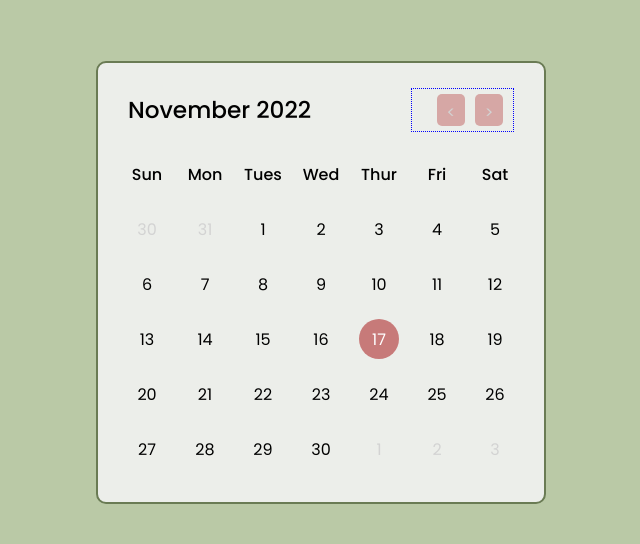
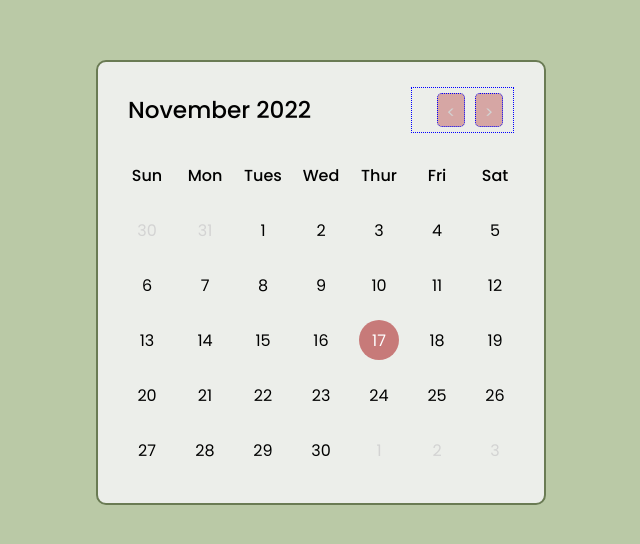
Before and after one commit to juanmatthew/calendar-project, a plain HTML site: page index.html in a window 1280 px wide. Shown: the part 118-662 px from the top of the page, without its empty margins (319-959 px from the left). Drawn offline with Linux system fonts and the light colour scheme.

Commit message:
updated the span styles for the chevron symbols

```diff
--- a/main.css
+++ b/main.css
@@ -54,9 +54,10 @@ header .icons span {
     /* border: 1px dotted yellow; */
 }
 
-.material-symbols-rounded {
+span.material-symbols-rounded{
     padding-bottom: 32px;
     color: lightgray;
+    border: 1px dotted blue;
 }
 
 header .icons span:hover{
```
